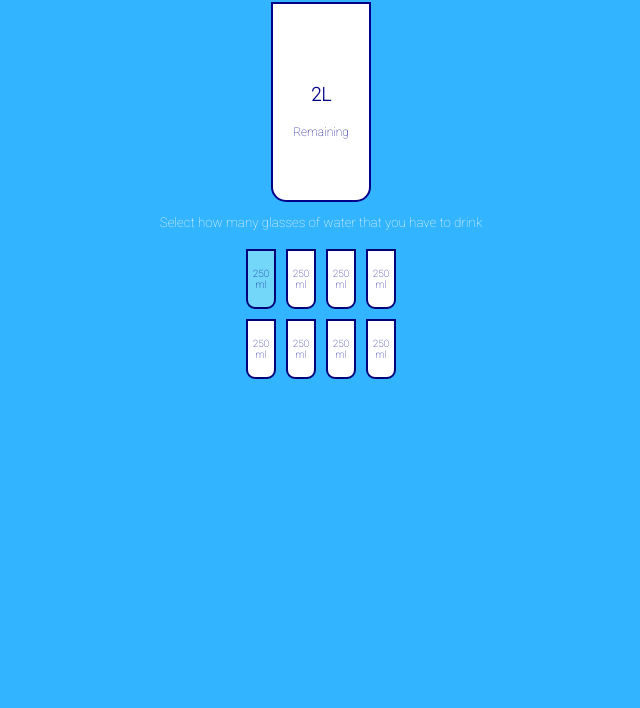
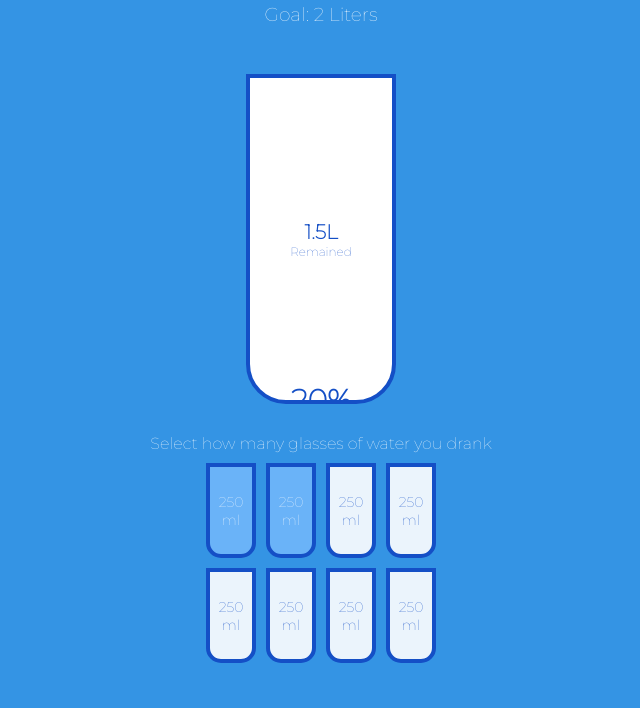
Before and after one commit to hobbske/water_tracker, a plain HTML site: page index.html in a window 1280 px wide. Shown: the part 105-813 px from the top of the page, without its empty margins (319-959 px from the left). Drawn offline with Linux system fonts and the light colour scheme.

Commit message:
Updated html to simplify elements and styled in css.

```diff
--- a/index.html
+++ b/index.html
@@ -7,52 +7,31 @@
     <title>Drink Water</title>
   </head>
   <body>
-    <div class="header">
-      <h1>Drink Water</h1>
-      <p>Goal: 2 Liters</p>
+    <h1>Drink Water</h1>
+    <h3>Goal: 2 Liters</h3>
+
+    <div class="cup">
+      <div class="remained" id="remained">
+        <span id="liters">1.5L</span>
+        <small>Remained</small>
+      </div>
+
+      <div class="percentage" id="percentage">
+        20%
+      </div>
     </div>
-    <div class="water-remaining">
-      <h3 id="total-water">2L</h3>
-      <small>Remaining</dmall>
-    </div>
-    <div class="drank">
-      <p>Select how many glasses of water that you have to drink</p>
-      <div class="water-drank">
-        <div class="glasses active">
-          <div>250</div>
-          <div>ml</div>
-        </div>
-        <div class="glasses">
-          <div>250</div>
-          <div>ml</div>
-        </div>
-        <div class="glasses">
-          <div>250</div>
-          <div>ml</div>
-        </div>
-        <div class="glasses">
-          <div>250</div>
-          <div>ml</div>
-        </div>
-      </div>
-      <div class="water-drank">
-        <div class="glasses">
-          <div>250</div>
-          <div>ml</div>
-        </div>
-        <div class="glasses">
-          <div>250</div>
-          <div>ml</div>
-        </div>
-        <div class="glasses">
-          <div>250</div>
-          <div>ml</div>
-        </div>
-        <div class="glasses">
-          <div>250</div>
-          <div>ml</div>
-        </div>
-      </div>
+
+    <p class="text">Select how many glasses of water you drank</p>
+
+    <div class="cups">
+      <div class="cup cup-small full">250 ml</div>
+      <div class="cup cup-small full">250 ml</div>
+      <div class="cup cup-small">250 ml</div>
+      <div class="cup cup-small">250 ml</div>
+      <div class="cup cup-small">250 ml</div>
+      <div class="cup cup-small">250 ml</div>
+      <div class="cup cup-small">250 ml</div>
+      <div class="cup cup-small">250 ml</div>
     </div>
     <script src="script.js"></script>
   </body>
--- a/script.js
+++ b/script.js
@@ -1 +1 @@
-const waterRemaining = document.getElementsByClassName("water-remaining")
+const glasses = document.getElementsByClassName("glasses")
--- a/style.css
+++ b/style.css
@@ -1,74 +1,101 @@
-@import url('https://fonts.googleapis.com/css2?family=Roboto:wght@100&display=swap');
+@import url('https://fonts.googleapis.com/css?family=Montserrat:wght@100&display=swap');
+
+:root {
+  --border-color: #144fc6;
+  --fill-color: #6ab3f8;
+}
 
 * {
   box-sizing: border-box;
 }
 
 body {
-  background-color: #32b4ff;
+  background-color: #3494e4;
   color: #fff;
-  font-family: 'Roboto', sans-serif;
+  font-family: 'Montserrat', sans-serif;
   display: flex;
   flex-direction: column;
   align-items: center;
-  /* justify-content: center; */
-  height: 100vh;
-  overflow: hidden;
-  margin: 0;
+  margin: 40px;
 }
 
-.header {
-  margin: 20px 0;
-  text-align: center;
+h1 {
+  margin: 10px 0 0;
 }
-.header h1 {
-  margin: 5px 0;
+
+h3 {
+  font-weight: 400;
+  margin: 10p 0;
 }
-.header p {
-  margin: 0;
-}
-.water-remaining {
+
+.cup {
   background-color: #fff;
-  width: 100px;
-  height: 200px;
-  color: darkblue;
-  border: 2px darkblue solid;
-  border-bottom-left-radius: 15px;
-  border-bottom-right-radius: 15px;
+  border: 4px solid var(--border-color);
+  color: var(--border-color);
+  border-radius: 0 0 40px 40px;
+  height: 330px;
+  width: 150px;
+  margin: 30px 0;
   display: flex;
   flex-direction: column;
-  justify-content: center;
-  align-items: center;
-}
-.water-remaining small {
-  font-size: 12px;
-  margin-top: 0px;
+  overflow: hidden;
 }
 
-.drank {
-  display: inline-block;
+.cup.cup-small {
+  width: 50px;
+  height: 95px;
+  border-radius: 0 0 15px 15px;
+  background-color: rgba(255, 255, 255, 0.9);
+  cursor: pointer;
+  font-size: 14px;
   align-items: center;
+  justify-content: center;
+  text-align: center;
+  margin: 5px;
+  transition: 0.3s ease;
 }
-.water-drank {
+.cup.cup-small.full {
+  background-color: var(--fill-color);
+  color: #fff;
+}
+
+.cups {
+  display: flex;
+  flex-wrap: wrap;
+  align-items: center;
+  justify-content: center;
+  width: 280px;
+}
+
+.remained {
+  display: flex;
+  flex-direction: column;
+  align-items: center;
+  justify-content: center;
+  text-align: center;
+  flex: 1;
+  transition: 0.3s ease;
+}
+.remained span {
+  font-size: 20px;
+  font-weight: bold;
+}
+.remained small {
+  font-size: 12px;
+}
+.percentage {
+  background-color: var(--fill-color);
   display: flex;
   align-items: center;
   justify-content: center;
+  align-text: center;
+  font-size: 30px;
+  font-weight: bold;
+  height: 0;
+  transition: 0.3s ease;
 }
-.glasses {
-  background-color: #fff;
-  width: 30px;
-  height: 60px;
-  margin: 5px;
-  color: darkblue;
-  font-size: 10px;
-  border: 2px rgb(1, 1, 122) solid;
-  border-bottom-left-radius: 9px;
-  border-bottom-right-radius: 9px;
-  display: flex;
-  flex-direction: column;
-  justify-content: center;
-  align-items: center;
+
+.text {
+  text-align: center;
+  margin: 0 0 5px;
 }
-.glasses.active {
-  background-color: #72d7f8;
-}
```
